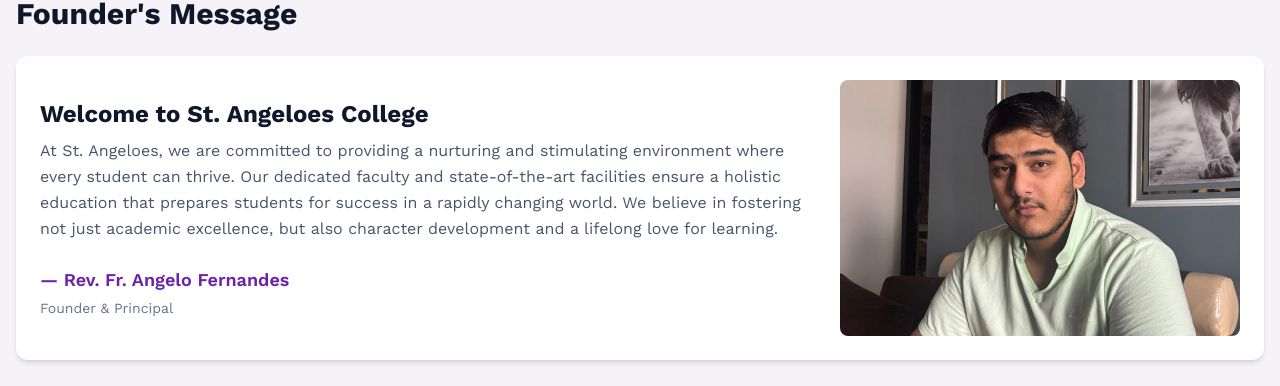
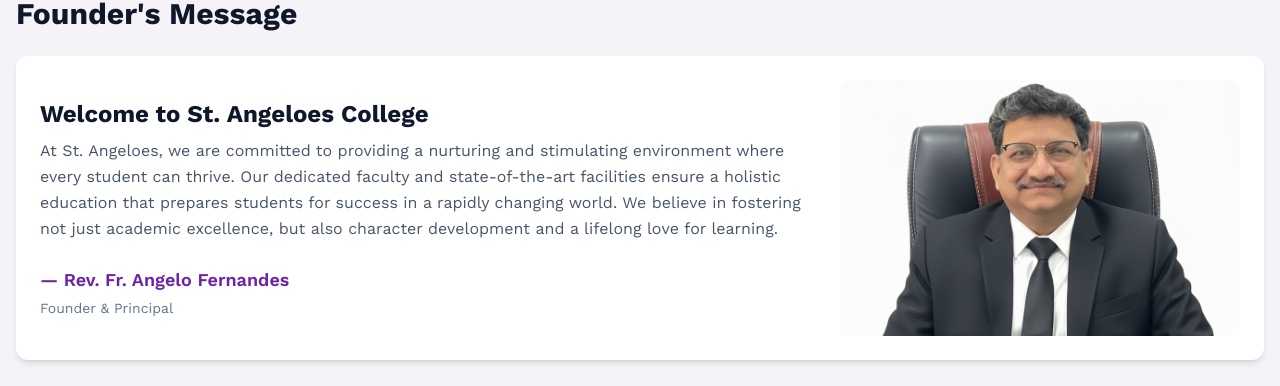
Before and after one commit to praneet-27/st-angeloes-college, a React (Create React App) app: page / in a window 1280 px wide. Shown: the part 807-1193 px from the top of the page. Built offline with nearby package versions, Linux system fonts and the light colour scheme; the HTML template or start-up script is replaced by a standard one; a web font is replaced by a local one.

Commit message:
Add founder image and update FounderMessage component

```diff
--- a/src/components/FounderMessage.jsx
+++ b/src/components/FounderMessage.jsx
@@ -3,7 +3,7 @@
 const FounderMessage = () => {
   const [isVisible, setIsVisible] = useState(false);
   const sectionRef = useRef(null);
-  const founderImageUrl = "/images/founder.jpeg";
+  const founderImageUrl = "/images/founder.png";
 
   useEffect(() => {
     const observer = new IntersectionObserver(
```
Also changed, not shown: public/images/founder.png (added).
